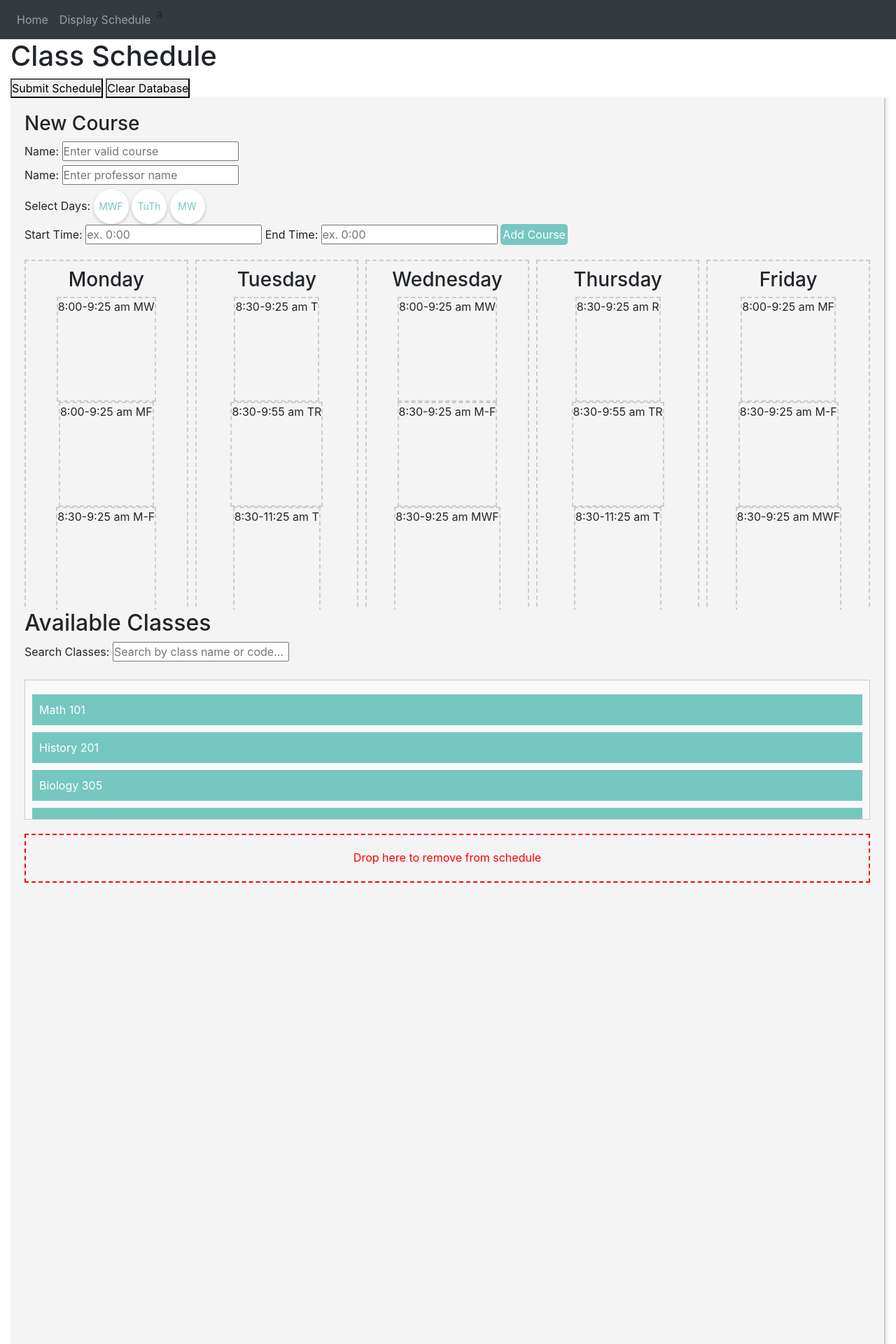
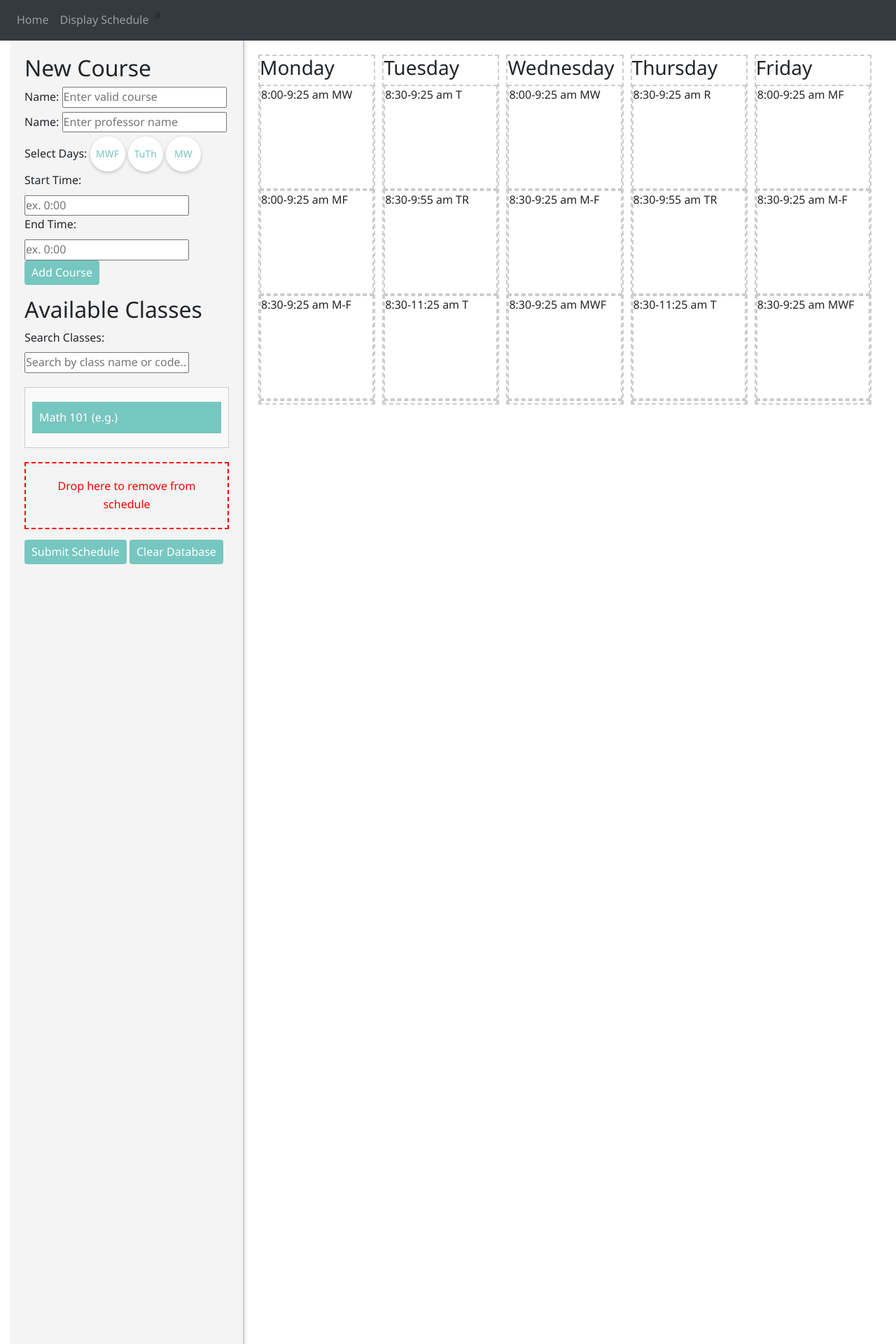
Before and after one commit to MA0610/SchedulingWebsite, a Flask app: page / in a window 1280 px wide. Shown: the top 1920 px of the page at 70% size. Run offline with Flask 3, Linux system fonts and the light colour scheme; some libraries are stand-ins or nearby versions.

Commit message:
div formatting issue under "main-container" resolved

```diff
--- a/static/styles.css
+++ b/static/styles.css
@@ -5,9 +5,11 @@
 }
 
 body, html {
+    font-family: 'Segoe UI', Tahoma, Geneva, Verdana, sans-serif;
+    line-height: 1.6;
     height: 100%;
     width: 100%;
-    overflow: hidden;  /* Prevent unwanted scrolling */
+    overflow: hidden;
     margin: 0;
     padding: 0;
 }
@@ -16,35 +18,31 @@ body, html {
     display: flex;
     height: 100vh; /* Full-height layout */
     width: 100%;
-    margin: 0;
-    padding: 0;
 }
 
 /* Left panel: Add Course */
 .addCourse {
-    flex: 2; /* Take up minimal space */
+    flex: 1; /* Adjust to control width of this section */
     padding: 20px;
+    background-color: #f4f4f4;
     border-right: 2px solid #ccc;
-    background-color: #f4f4f4;
-    min-width: 200px; /* Optional: Set a minimum width */
+    min-width: 250px; /* Ensure a minimum width */
     box-shadow: 2px 0 5px rgba(0, 0, 0, 0.1);
 }
-
 /* Right content (schedule + toolkit) */
 .content {
-    flex: 6; /* Main content takes more space */
+    flex: 3; /* Adjust to control width of this section */
     display: flex;
-    width: 100%; /* Ensure full width is used */
-    overflow: auto; /* Handle overflow gracefully */
     padding: 20px;
-
+    overflow: auto;
 }
 .schedule {
+    width: 100%; /* Full width */
     display: grid;
-    grid-template-columns: repeat(5, 1fr); /* Equal-width columns */
+    grid-template-columns: repeat(5, 1fr); /* Columns for each day */
     grid-gap: 10px;
-    width: 100%; /* Ensure it stretches */
-
+    overflow-y: scroll;
+    max-height: 500px;
 }
 .day {
 max-height: 100%; /* Adjust as needed */
@@ -134,9 +132,10 @@ overflow-y: auto; /* Vertical scrolling within each day */
 .container {
     width: 100vw;  /* Full width of the viewport */
     height: 100vh; /* Full height of the viewport */
-    padding: 0;    /* Remove padding */
-    margin: 0;     /* Remove margin */
-    overflow: hidden; /* Prevent scrolling */
+    padding: 20px; /* Add padding for spacing */
+    margin: 20px auto; /* Center align with some margin */
+    max-width: 1200px; /* Limit the maximum width for better readability */
+    overflow: hidden; /* Prevent unwanted scrolling */
     display: flex;
     flex-direction: column;
 }
@@ -167,30 +166,29 @@ overflow-y: auto; /* Vertical scrolling within each day */
 .day-button:hover {
     background-color: #5aa9a3;
 }
-#add-course-btn {
-    background-color: #76c7c0;  /* Initial color */
+button {
+    background-color: #76c7c0;
+    border: none;
     color: white;
-    border: none;
-    padding: 3px;
+    padding: 5px 10px;
+    border-radius: 4px;
     cursor: pointer;
-    font-size: 16px;
-    border-radius: 5px;
-    transition: background-color 0.3s ease;  /* Smooth transition */
+    transition: background-color 0.3s;
 }
-#add-course-btn:hover {
-    background-color: #5aa9a3;  /* Color when hovered */
-}
-#submit-schedule-btn {
-    background-color: #76c7c0;  /* Initial color */
-    color: white;
-    border: none;
-    padding: 3px 10px;
-    cursor: pointer;
-    font-size: 16px;
-    border-radius: 5px;
-    transition: background-color 0.3s ease;  /* Smooth transition */
-    transform: translateX(100px);
-}
-#submit-schedule-btn:hover {
+
+button:hover {
     background-color: #5aa9a3;
 }
+/* Cant be tested until Ui format changes */
+.table-hover tbody tr:hover {
+    background-color: #f0f8ff; /* Light blue for hover */
+}
+@media (max-width: 768px) {
+    .schedule {
+        grid-template-columns: 1fr; /* Single column layout for smaller screens */
+    }
+
+    .addCourse {
+        min-width: 100%; /* Ensure the side panel stacks vertically */
+    }
+}
--- a/templates/home.html
+++ b/templates/home.html
@@ -6,190 +6,13 @@
     <meta charset="UTF-8">
     <meta name="viewport" content="width=device-width, initial-scale=1.0">
     <title>Dynamic Class Schedule</title>
-    <style>
-        * {
-            box-sizing: border-box;
-            margin: 0;
-            padding: 0;
-        }
-
-
-        /* Main container to manage the layout */
-        .main-container {
-            display: flex;
-            height: 100vh; /* Full-height layout */
-            width: 100%;
-            margin: 0;
-            padding: 0;
-        }
-
-        /* Left panel: Add Course */
-        .addCourse {
-            flex: 2; /* Take up minimal space */
-            padding: 20px;
-            border-right: 2px solid #ccc;
-            background-color: #f4f4f4;
-            min-width: 200px; /* Optional: Set a minimum width */
-            box-shadow: 2px 0 5px rgba(0, 0, 0, 0.1);
-        }
-
-        /* Right content (schedule + toolkit) */
-        .content {
-            flex: 6; /* Main content takes more space */
-            display: flex;
-            width: 100%; /* Ensure full width is used */
-            overflow: auto; /* Handle overflow gracefully */
-            padding: 20px;
-
-        }
-        .schedule {
-            display: grid;
-            grid-template-columns: repeat(5, 1fr); /* Equal-width columns */
-            grid-gap: 10px;
-            width: 100%; /* Ensure it stretches */
-            overflow-y: scroll;
-            max-height: 500px;
-
-        }
-        .day {
-            padding: 10px;
-            border: 1px solid #ccc;
-            background-color: #f4f4f4;
-            display: flex;
-            flex-direction: column;
-            align-items: center;
-            justify-content: flex-start;
-            overflow-y: auto;  /* Enable vertical scrolling */
-            max-height: 100%;  /* Limit the height to the available space */
-        }
-        .class {
-            background-color: #76c7c0;
-            padding: 10px;
-            margin: 10px 0;
-            color: white;
-            cursor: move;
-        }
-        .class.dragging {
-            opacity: 0.5;
-        }
-        .droppable {
-            min-height: 150px;
-            border: 2px dashed #ccc;
-        }
-        .search-container {
-            margin-bottom: 20px;
-        }
-        .scrollable-classes {
-            max-height: 200px;
-            overflow-y: auto;
-            border: 1px solid #ccc;
-            padding: 10px;
-            background-color: #f9f9f9;
-        }
-        .trash-bin {
-            display: flex;
-            flex-direction: column;
-            border: 2px dashed red;
-            padding: 20px;
-            text-align: center;
-            align-items: center;
-            color: red;
-            margin-top: 20px;
-            margin-bottom: 15px;
-            cursor: pointer;
-            min-height: 70px;
-        }
-        .notification {
-            position: fixed;
-            top: 50%;
-            left: 50%;
-            transform: translate(-50%, -50%);
-            padding: 10px 20px;
-            background-color: #ff4444;
-            color: white;
-            border-radius: 5px;
-            z-index: 1000;
-            text-align: center;
-        }
-        .container {
-            width: 100vw;  /* Full width of the viewport */
-            height: 100vh; /* Full height of the viewport */
-            padding: 0;    /* Remove padding */
-            margin: 0;     /* Remove margin */
-            overflow: hidden; /* Prevent scrolling */
-            display: flex;
-            flex-direction: column;
-        }
-        .time-selector {
-            padding-bottom: 1em;
-        }
-        .day-button {
-            background-color: rgb(255, 255, 255);  /* Initial color */
-            color: #76c7c0;
-            border: black;
-            padding: 5px 10px;  /* Adjust padding */
-            cursor: pointer;
-            font-size: 14px;  /* Slightly smaller font */
-            border-radius: 50%;  /* Keeps it circular */
-            transition: background-color 0.3s ease;  /* Smooth transition */
-            width: 50px;  /* Smaller width */
-            height: 50px;  /* Smaller height */
-            display: inline-flex;
-            align-items: center;
-            justify-content: center;
-            text-align: center;
-            box-shadow: 0 2px 5px rgba(0, 0, 0, 0.2);  /* Small shadow */
-        }
-        .day-button.selected {
-            background-color: #76c7c0;
-            color: white;
-        }
-        .day-button:hover {
-            background-color: #5aa9a3;
-        }
-        #add-course-btn {
-            background-color: #76c7c0;  /* Initial color */
-            color: white;
-            border: none;
-            padding: 3px;
-            cursor: pointer;
-            font-size: 16px;
-            border-radius: 5px;
-            transition: background-color 0.3s ease;  /* Smooth transition */
-        }
-        #add-course-btn:hover {
-            background-color: #5aa9a3;  /* Color when hovered */
-        }
-        #submit-schedule-btn {
-            background-color: #76c7c0;  /* Initial color */
-            color: white;
-            border: none;
-            padding: 3px 10px;
-            cursor: pointer;
-            font-size: 16px;
-            border-radius: 5px;
-            transition: background-color 0.3s ease;  /* Smooth transition */
-            transform: translateX(100px);
-        }
-        #submit-schedule-btn:hover {
-            background-color: #5aa9a3;
-        }
-    </style>
+    <link rel="stylesheet" href="styles.css">
 </head>
 
 <body>
-    <h1>Class Schedule</h1>
-
-    <button type="button" id="submitButton">Submit Schedule</button>
-
-
-    <button type="button" id="clearDatabaseButton">Clear Database</button>
-
-
-
     <div class="main-container">
         <div class="addCourse">
-            <h3>New Course</h3>
+            <h2>New Course</h2>
             <div class="add-course">
                 <label for="new-course">Name:</label>
                 <input type="text" id="new-course" placeholder="Enter valid course">
@@ -214,7 +37,25 @@
                 <input type="text" id="end-time" placeholder="ex. 0:00">
                 <button id="add-course-btn">Add Course</button>
             </div>
+            <h2>Available Classes</h2>
+            <div class="search-container">
+                <label for="search">Search Classes:</label>
+                <input type="text" id="search" placeholder="Search by class name or code...">
+            </div>
 
+            <div class="scrollable-classes" id="available-classes">
+                <div class="class" draggable="true" data-class="Math 101">Math 101 (e.g.)</div>
+            </div>
+
+            <div class="trash-bin droppable" id="trash-bin">
+                Drop here to remove from schedule
+            </div>
+
+            <button type="button" id="submitButton">Submit Schedule</button>
+            <button type="button" id="clearDatabaseButton">Clear Database</button>
+        </div>
+
+        <div class="content">
             <div class="schedule">
                 <div class="day droppable" data-day="Monday">
                     <h3>Monday</h3>
@@ -313,31 +154,7 @@
                 </div>
 
             </div>
-
-
-    <h2>Available Classes</h2>
-    <div class="search-container">
-        <label for="search">Search Classes:</label>
-        <input type="text" id="search" placeholder="Search by class name or code...">
-    </div>
-
-    <div class="scrollable-classes" id="available-classes">
-        <div class="class" draggable="true" data-class="Math 101">Math 101</div>
-        <div class="class" draggable="true" data-class="History 201">History 201</div>
-        <div class="class" draggable="true" data-class="Biology 305">Biology 305</div>
-        <div class="class" draggable="true" data-class="Chemistry 102">Chemistry 102</div>
-        <div class="class" draggable="true" data-class="Physics 401">Physics 401</div>
-        <div class="class" draggable="true" data-class="Art 210">Art 210</div>
-        <div class="class" draggable="true" data-class="Computer Science 101">Computer Science 101</div>
-        <div class="class" draggable="true" data-class="Statistics 202">Statistics 202</div>
-        <div class="class" draggable="true" data-class="Economics 301">Economics 301</div>
-    </div>
-
-    <div class="trash-bin droppable" id="trash-bin">
-        Drop here to remove from schedule
-    </div>
-
-
+        </div>
     <script>
 
 
```
Also changed, not shown: instance/schedules.db (added).
